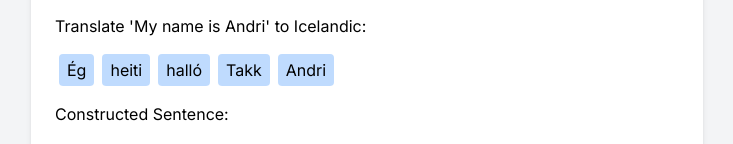
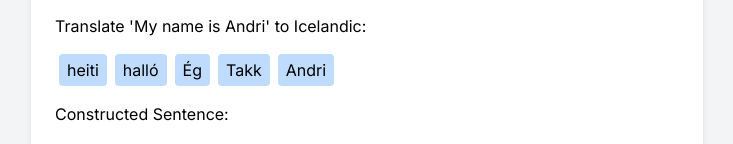
Before and after one commit to Wolfcoder13/my-icelandic-teacher, a Next.js app: page /lesson/1 in a window 1280 px wide. Shown: the part 170-314 px from the top of the page, without its empty margins (273-1006 px from the left). Built offline with nearby package versions, Linux system fonts and the light colour scheme.

Commit message:
deselect now works

```diff
--- a/app/lesson/[id]/page.tsx
+++ b/app/lesson/[id]/page.tsx
@@ -47,16 +47,20 @@ const MultipleChoiceQuestion: React.FC<MultipleChoiceProps> = ({ question, optio
 
 
 const WordOrderQuestion: React.FC<WordOrderProps> = ({ question, words, correctAnswer, onAnswer }) => {
-  const [constructedAnswer, setConstructedAnswer] = React.useState<string[]>([]);
+  const [selectedWords, setSelectedWords] = React.useState<string[]>([]);
 
   const handleWordClick = (word: string) => {
-    setConstructedAnswer([...constructedAnswer, word]);
+    if (selectedWords.includes(word)) {
+      setSelectedWords(selectedWords.filter(w => w !== word));
+    } else {
+      setSelectedWords([...selectedWords, word]);
+    }
   };
 
   const handleSubmit = () => {
-    const answer = constructedAnswer.join(' ');
+    const answer = selectedWords.join(' ');
     onAnswer(answer, answer === correctAnswer);
-    setConstructedAnswer([]); // Reset for next attempt
+    setSelectedWords([]); // Reset for next attempt
   };
 
   return (
@@ -67,7 +71,9 @@ const WordOrderQuestion: React.FC<WordOrderProps> = ({ question, words, correctA
           <button
             key={index}
             onClick={() => handleWordClick(word)}
-            className="mx-1 px-2 py-1 bg-blue-200 hover:bg-blue-300 rounded"
+            className={`mx-1 px-2 py-1 rounded ${
+              selectedWords.includes(word) ? 'bg-blue-400' : 'bg-blue-200 hover:bg-blue-300'
+            }`}
           >
             {word}
           </button>
@@ -75,7 +81,7 @@ const WordOrderQuestion: React.FC<WordOrderProps> = ({ question, words, correctA
       </div>
       <div className="my-4">
         <p>Constructed Sentence:</p>
-        <p className="italic">{constructedAnswer.join(' ')}</p>
+        <p className="italic">{selectedWords.join(' ')}</p>
       </div>
       <button
         onClick={handleSubmit}
@@ -86,6 +92,7 @@ const WordOrderQuestion: React.FC<WordOrderProps> = ({ question, words, correctA
     </div>
   );
 };
+
 
 
 
@@ -138,12 +145,12 @@ const LessonPage: any = ({ params }: { params: { id: number } }) => {
             onAnswer={handleAnswer}
           />
 
-<WordOrderQuestion
-        question="Translate 'My name is Andri' to Icelandic:"
-        words={["Ég", "heiti", "halló", "Takk", "Andri"]} // Example words
-        correctAnswer="Ég heiti Andri"
-        onAnswer={handleAnswer}
-      />
+          <WordOrderQuestion
+            question="Translate 'My name is Andri' to Icelandic:"
+            words={["heiti", "halló", "Ég", "Takk", "Andri"]} // Example words
+            correctAnswer="Ég heiti Andri"
+            onAnswer={handleAnswer}
+          />
 
         </div>
       </div>
```
